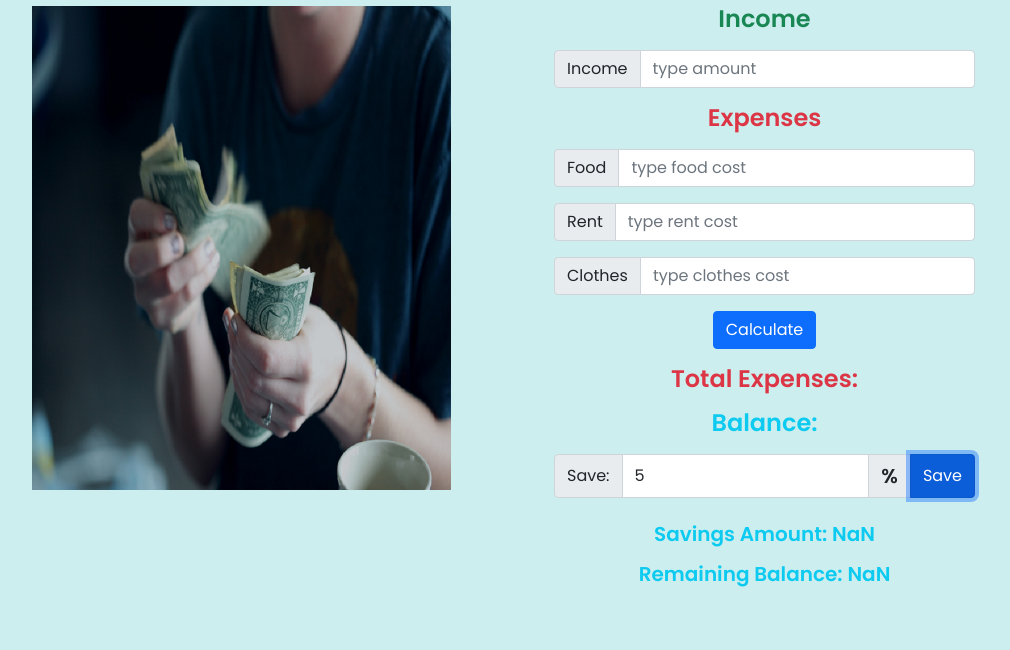
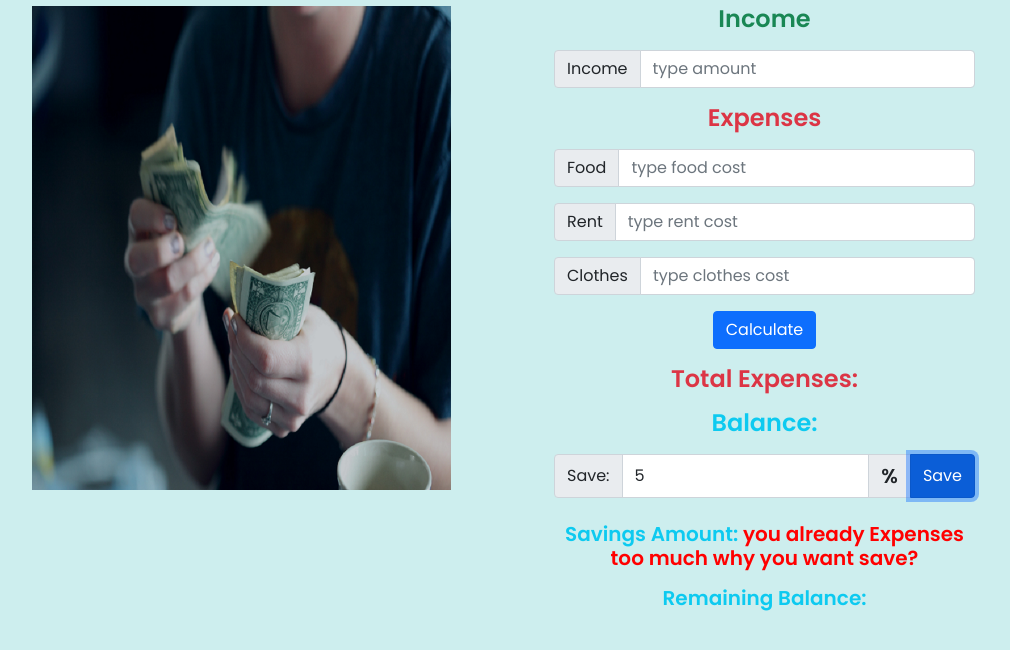
Before and after one commit to shagors/money-master, a plain HTML site: page index.html in a window 1280 px wide. Both pictures are taken after typing "5" into the empty fields and a click on the button "Save". Shown: the part 90-740 px from the top of the page, without its empty margins (90-1100 px from the left). Drawn offline with nearby package versions, Linux system fonts and the light colour scheme.

Commit message:
2nd error handaling fixed and html comments add

```diff
--- a/js/app.js
+++ b/js/app.js
@@ -9,8 +9,10 @@ function savingsBalance(balanceInputField) {
 
 // calculate button work
 document.getElementById('total-calculate').addEventListener('click', function () {
+
     // income field and function call
     const incomeField = savingsBalance('income-field');
+
     // Expenses field
     // food field and function call
     const foodExpenses = savingsBalance('food-expenses');
@@ -18,6 +20,7 @@ document.getElementById('total-calculate').addEventListener('click', function ()
     const rentExpenses = savingsBalance('rent-expenses');
     // clothes field and function call
     const clothesExpenses = savingsBalance('clothes-expenses');
+
     // food + rent + clothes = total expenses\
     const totalExpensesGet = document.getElementById('total-expenses');
     const totalExpensesSet = totalExpensesGet.innerText;
@@ -56,9 +59,19 @@ document.getElementById('savings-btn').addEventListener('click', function(){
     savingsAmountGet.innerText = savingAmount;
     // remaining balance
         const balanceAmountGet = document.getElementById('total-balance').innerText;
+
         const balanceAmountSet = parseFloat(balanceAmountGet);
+        if(balanceAmountSet > savingAmount){
         const remainingBalanceAfterSave = balanceAmountSet - savingAmount;
         const remainingAmountPocketGet = document.getElementById('remaining-amount');
         const remainingAmountPocketText = remainingAmountPocketGet.innerText;
         remainingAmountPocketGet.innerText = remainingBalanceAfterSave;
+        remainingAmountPocketGet.style.color = '#0DCAF0';
+        }
+        else{
+            const savingsAmountSet = savingsAmountGet.innerHTML;
+            savingsAmountGet.innerHTML = 'you already Expenses too much why you want save?';
+            savingsAmountGet.style.color = 'red';
+            remainingAmountPocketGet.innerText = 0;
+        }
 });
```
Also changed, not shown: index.html (+9 -0 lines). Lines whose indentation alone changed are shown as unchanged.
